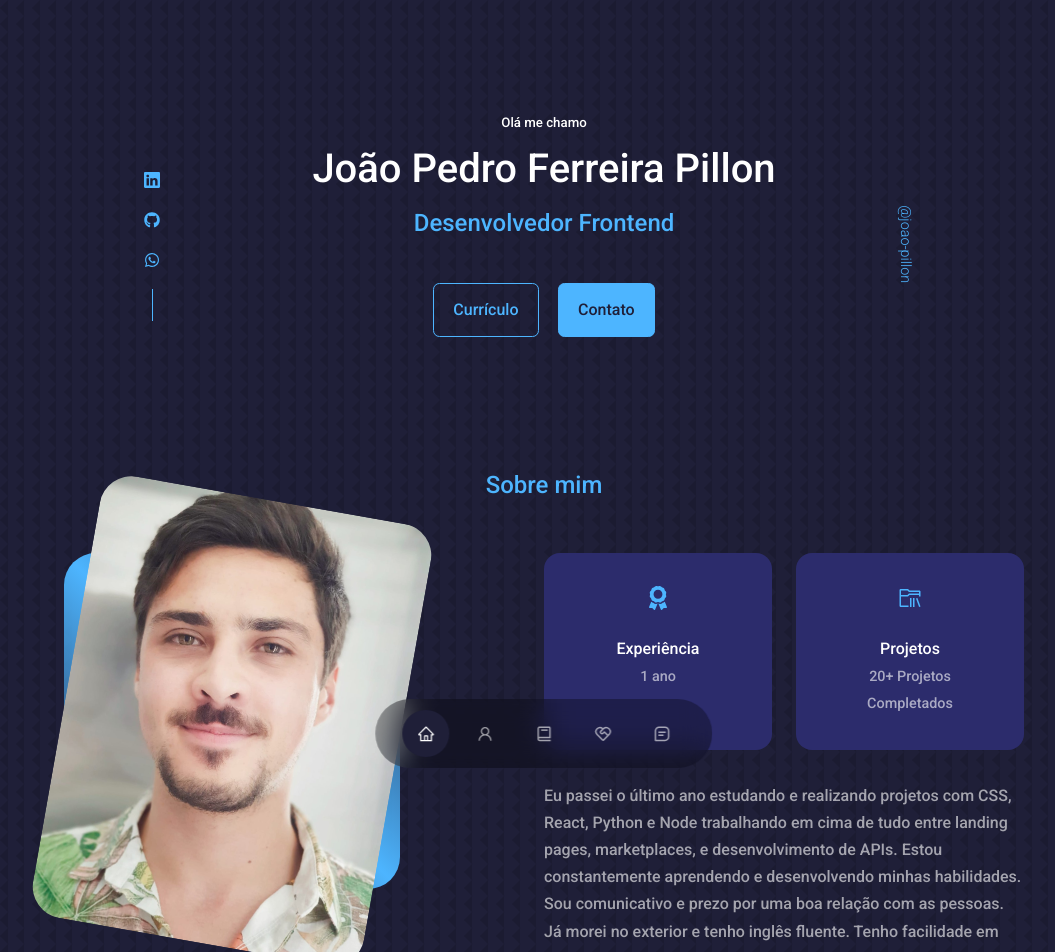
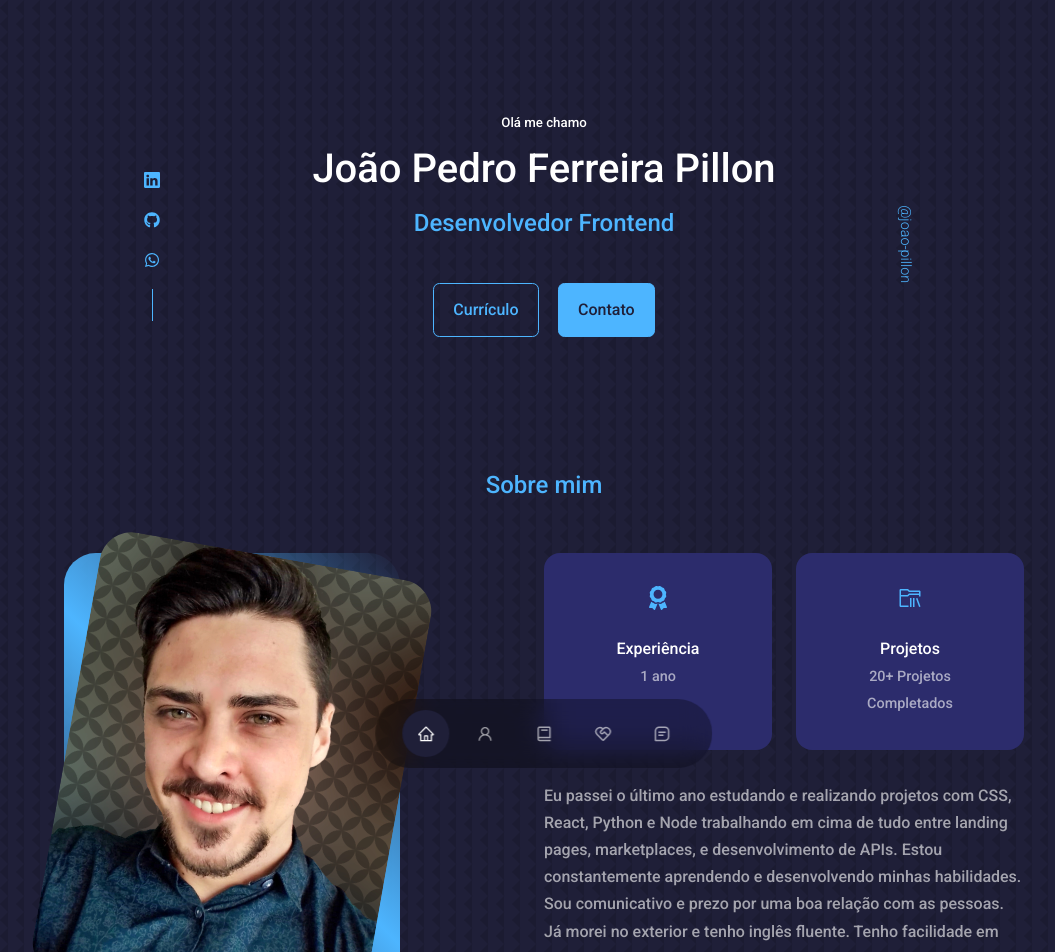
Before and after one commit to joao-pillon/portfolio, a React (Create React App) app: page / in a window 1280 px wide. Shown: the top 952 px of the page, without its empty margins (96-1151 px from the left). Built offline with nearby package versions, Linux system fonts and the light colour scheme.

Commit message:
updated image

```diff
--- a/src/components/intro/Intro.jsx
+++ b/src/components/intro/Intro.jsx
@@ -1,7 +1,7 @@
 import React from 'react';
 import { FaAward } from 'react-icons/fa';
 import { VscFolderLibrary } from 'react-icons/vsc';
-import ME from '../../assets/me.jpg';
+import ME from '../../assets/me.jpeg';
 import './intro.css';
 
 const Intro = () => {
--- a/src/components/intro/intro.css
+++ b/src/components/intro/intro.css
@@ -6,7 +6,7 @@
 
 .about__me {
     width: 100%;
-    aspect-ratio: 1/1;
+    aspect-ratio: 1/1.332;
     border-radius: 2rem;
     background: linear-gradient(45deg, transparent, var(--color-primary), transparent);
     display: grid;
```
Also changed, not shown: src/assets/me.jpeg (added), src/assets/me.jpg (deleted).
